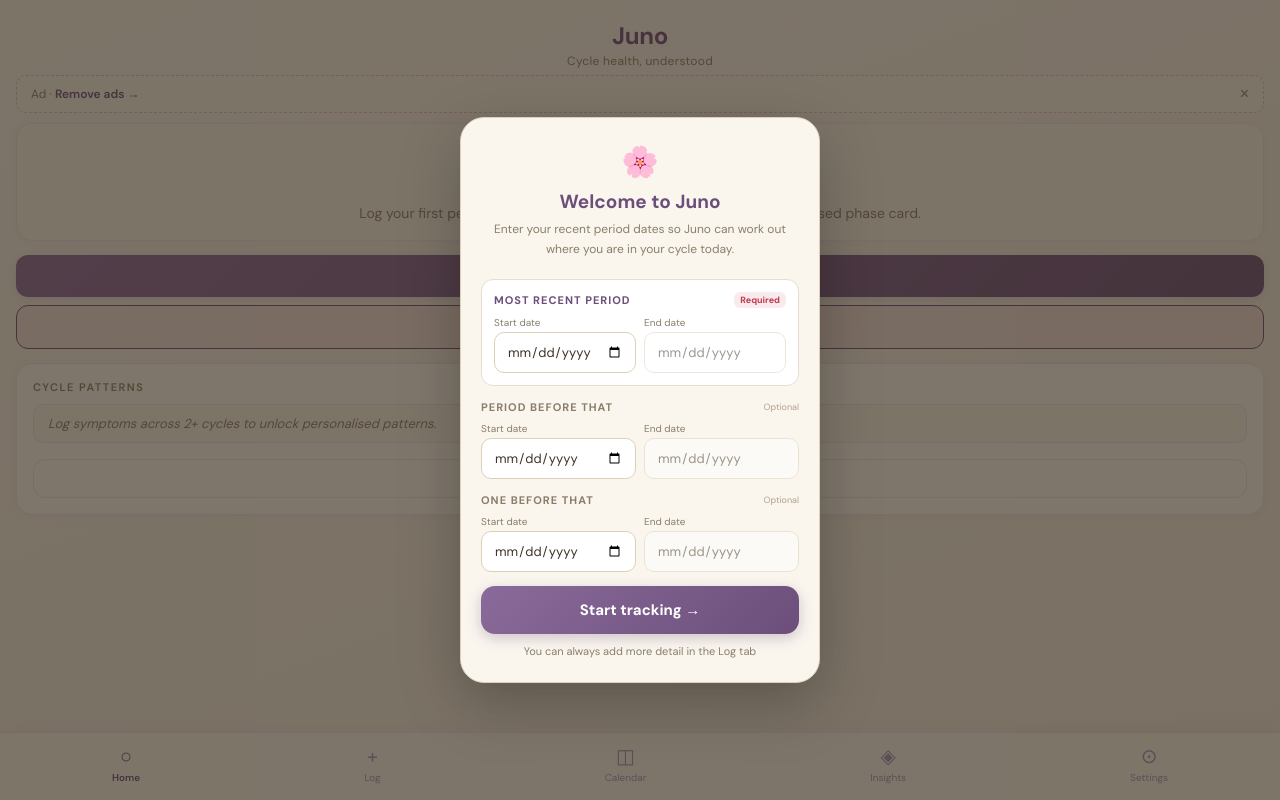
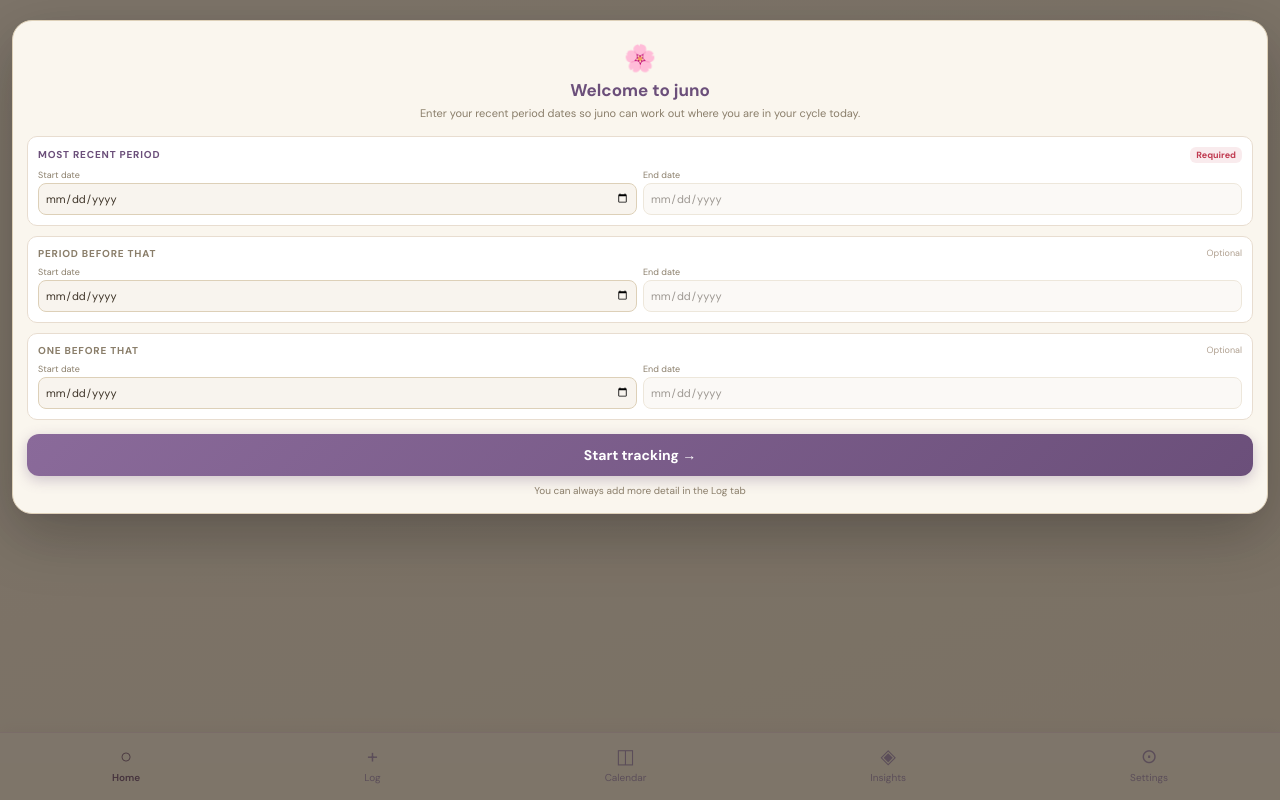
Before and after one commit to danimac-bit/juno, a React (Vite) app: page / in a window 1280 px wide. Built offline with nearby package versions, Linux system fonts and the light colour scheme.

Commit message:
Update App.jsx

```diff
--- a/src/App.jsx
+++ b/src/App.jsx
@@ -1,3 +1,4 @@
+// JUNO v2.0 - 2026-05-10 09:42
 import { useState, useEffect } from "react";
 
 // Load DM Sans font
@@ -299,9 +300,27 @@ export default function App() {
   function saveLog() {
     setCycles((prev) => {
       const updated = [...prev];
-      const last = { ...updated[updated.length - 1] };
-      last.entries = { ...last.entries, [selectedDate]: { ...logEntry } };
-      updated[updated.length - 1] = last;
+      // Find which cycle this date belongs to
+      let targetIdx = updated.length - 1; // default to latest
+      for (let i = 0; i < updated.length; i++) {
+        const cycleStart = new Date(updated[i].startDate);
+        const nextStart = updated[i + 1] ? new Date(updated[i + 1].startDate) : null;
+        const selDate = new Date(selectedDate);
+        if (selDate >= cycleStart && (!nextStart || selDate < nextStart)) {
+          targetIdx = i;
+          break;
+        }
+      }
+      const target = { ...updated[targetIdx] };
+      // If clearing flow completely, remove the entry if no other data
+      const newEntry = { ...logEntry };
+      if (!newEntry.flow && newEntry.symptoms.length === 0 && !newEntry.notes) {
+        const { [selectedDate]: _, ...rest } = target.entries;
+        target.entries = rest;
+      } else {
+        target.entries = { ...target.entries, [selectedDate]: newEntry };
+      }
+      updated[targetIdx] = target;
       return updated;
     });
     setShowLogSaved(true);
@@ -517,15 +536,19 @@ export default function App() {
     }
 
     const inputStyle = {
-      background: "#ffffff",
+      background: "#f8f4ee",
       border: "1px solid #ddd0b8",
-      borderRadius: "10px",
+      borderRadius: "8px",
       color: "#3e3428",
-      padding: "10px 12px",
+      padding: "7px 6px",
       fontFamily: "'DM Sans', sans-serif",
-      fontSize: "13px",
+      fontSize: "11px",
       width: "100%",
+      maxWidth: "100%",
       boxSizing: "border-box",
+      minWidth: 0,
+      display: "block",
+      overflow: "hidden",
     };
 
     const labels = ["Most recent period", "Period before that", "One before that"];
@@ -533,40 +556,40 @@ export default function App() {
     const previewDay = getCurrentCycleDay();
 
     return (
-      <div style={{ position: "fixed", inset: 0, background: "rgba(45,34,20,0.6)", zIndex: 200, display: "flex", alignItems: "center", justifyContent: "center", padding: "16px", overflowY: "auto" }}>
-        <div style={{ background: "#faf6ee", borderRadius: "24px", padding: "24px 20px", maxWidth: "360px", width: "100%", boxShadow: "0 20px 60px rgba(0,0,0,0.25)", border: "1px solid #ddd0b8" }}>
+      <div style={{ position: "fixed", inset: 0, background: "rgba(45,34,20,0.6)", zIndex: 200, display: "flex", alignItems: "flex-start", justifyContent: "center", padding: "12px", overflowY: "auto", WebkitOverflowScrolling: "touch", boxSizing: "border-box" }}>
+        <div style={{ background: "#faf6ee", borderRadius: "20px", padding: "20px 14px 16px", maxWidth: "100%", width: "calc(100% - 0px)", boxShadow: "0 20px 60px rgba(0,0,0,0.25)", border: "1px solid #ddd0b8", marginTop: "8px", marginBottom: "8px", boxSizing: "border-box", overflow: "hidden" }}>
 
           {/* Header */}
-          <div style={{ textAlign: "center", marginBottom: "20px" }}>
-            <div style={{ fontSize: "30px", marginBottom: "8px" }}>🌸</div>
-            <h2 style={{ fontSize: "19px", fontWeight: "700", color: "#6b4f7a", margin: "0 0 6px", fontFamily: "'DM Sans', sans-serif" }}>Welcome to Juno</h2>
-            <p style={{ fontSize: "12px", color: "#8a7e6a", lineHeight: 1.6, margin: 0 }}>
-              Enter your recent period dates so Juno can work out where you are in your cycle today.
+          <div style={{ textAlign: "center", marginBottom: "14px" }}>
+            <div style={{ fontSize: "26px", marginBottom: "4px" }}>🌸</div>
+            <h2 style={{ fontSize: "17px", fontWeight: "700", color: "#6b4f7a", margin: "0 0 4px", fontFamily: "'DM Sans', sans-serif" }}>Welcome to juno</h2>
+            <p style={{ fontSize: "11px", color: "#8a7e6a", lineHeight: 1.5, margin: 0 }}>
+              Enter your recent period dates so juno can work out where you are in your cycle today.
             </p>
           </div>
 
           {/* Live cycle day preview */}
           {previewDay && (
-            <div style={{ background: "rgba(107,79,122,0.08)", border: "1px solid rgba(107,79,122,0.2)", borderRadius: "12px", padding: "10px 14px", marginBottom: "16px", textAlign: "center" }}>
-              <div style={{ fontSize: "11px", color: "#8a7e6a", textTransform: "uppercase", letterSpacing: "1px", fontWeight: "600" }}>Based on your dates</div>
-              <div style={{ fontSize: "22px", fontWeight: "700", color: "#6b4f7a", marginTop: "2px" }}>You are on cycle day {previewDay}</div>
+            <div style={{ background: "rgba(107,79,122,0.08)", border: "1px solid rgba(107,79,122,0.2)", borderRadius: "10px", padding: "8px 12px", marginBottom: "12px", textAlign: "center" }}>
+              <div style={{ fontSize: "10px", color: "#8a7e6a", textTransform: "uppercase", letterSpacing: "1px", fontWeight: "600" }}>Based on your dates</div>
+              <div style={{ fontSize: "18px", fontWeight: "700", color: "#6b4f7a", marginTop: "1px" }}>You are on cycle day {previewDay}</div>
             </div>
           )}
 
           {/* Period inputs */}
           {cycleInputs.map((c, i) => (
-            <div key={i} style={{ marginBottom: "14px", background: i === 0 ? "#fff" : "transparent", borderRadius: "12px", padding: i === 0 ? "12px" : "0", border: i === 0 ? "1px solid #e8ddd0" : "none" }}>
-              <div style={{ display: "flex", justifyContent: "space-between", alignItems: "center", marginBottom: "8px" }}>
-                <div style={{ fontSize: "11px", fontWeight: "700", color: i === 0 ? "#6b4f7a" : "#8a7e6a", textTransform: "uppercase", letterSpacing: "1px" }}>{labels[i]}</div>
+            <div key={i} style={{ marginBottom: "10px", background: "#fff", borderRadius: "10px", padding: "10px", border: "1px solid #e8ddd0", overflow: "hidden", boxSizing: "border-box", width: "100%" }}>
+              <div style={{ display: "flex", justifyContent: "space-between", alignItems: "center", marginBottom: "6px" }}>
+                <div style={{ fontSize: "10px", fontWeight: "700", color: i === 0 ? "#6b4f7a" : "#8a7e6a", textTransform: "uppercase", letterSpacing: "0.8px" }}>{labels[i]}</div>
                 {required[i] ? (
                   <span style={{ fontSize: "9px", background: "rgba(192,57,79,0.1)", color: "#c0394f", borderRadius: "6px", padding: "2px 6px", fontWeight: "700" }}>Required</span>
                 ) : (
                   <span style={{ fontSize: "9px", color: "#b0a090" }}>Optional</span>
                 )}
               </div>
-              <div style={{ display: "flex", gap: "8px" }}>
-                <div style={{ flex: 1 }}>
-                  <div style={{ fontSize: "10px", color: "#8a7e6a", marginBottom: "3px" }}>Start date</div>
+              <div style={{ display: "flex", gap: "6px", width: "100%", boxSizing: "border-box" }}>
+                <div style={{ flex: 1, minWidth: 0 }}>
+                  <div style={{ fontSize: "9px", color: "#8a7e6a", marginBottom: "2px" }}>Start date</div>
                   <input
                     type="date"
                     max={new Date().toISOString().split("T")[0]}
@@ -575,8 +598,8 @@ export default function App() {
                     style={inputStyle}
                   />
                 </div>
-                <div style={{ flex: 1 }}>
-                  <div style={{ fontSize: "10px", color: "#8a7e6a", marginBottom: "3px" }}>End date</div>
+                <div style={{ flex: 1, minWidth: 0 }}>
+                  <div style={{ fontSize: "9px", color: "#8a7e6a", marginBottom: "2px" }}>End date</div>
                   <input
                     type="date"
                     max={new Date().toISOString().split("T")[0]}
@@ -592,7 +615,7 @@ export default function App() {
               {c.startDate && c.endDate && (() => {
                 const len = Math.floor((new Date(c.endDate) - new Date(c.startDate)) / (1000 * 60 * 60 * 24)) + 1;
                 return len > 0 ? (
-                  <div style={{ fontSize: "10px", color: "#8a7e6a", marginTop: "5px" }}>
+                  <div style={{ fontSize: "9px", color: "#8a7e6a", marginTop: "4px" }}>
                     {len} day period
                   </div>
                 ) : null;
@@ -608,11 +631,11 @@ export default function App() {
 
           <button
             onClick={handleFinish}
-            style={{ width: "100%", background: "linear-gradient(135deg, #8a6a9a, #6b4f7a)", border: "none", borderRadius: "14px", color: "white", padding: "14px", fontSize: "15px", fontWeight: "700", cursor: "pointer", fontFamily: "'DM Sans', sans-serif", boxShadow: "0 4px 14px rgba(107,79,122,0.3)", marginBottom: "10px" }}
+            style={{ width: "100%", background: "linear-gradient(135deg, #8a6a9a, #6b4f7a)", border: "none", borderRadius: "12px", color: "white", padding: "12px", fontSize: "14px", fontWeight: "700", cursor: "pointer", fontFamily: "'DM Sans', sans-serif", boxShadow: "0 4px 14px rgba(107,79,122,0.3)", marginBottom: "8px", marginTop: "4px" }}
           >
             Start tracking →
           </button>
-          <div style={{ textAlign: "center", fontSize: "11px", color: "#8a7e6a" }}>
+          <div style={{ textAlign: "center", fontSize: "10px", color: "#8a7e6a" }}>
             You can always add more detail in the Log tab
           </div>
         </div>
@@ -792,7 +815,7 @@ export default function App() {
     return (
       <div>
         <div style={styles.header}>
-          <h1 style={styles.title}>Juno</h1>
+          <h1 style={styles.title}>juno</h1>
           <p style={styles.subtitle}>Cycle health, understood</p>
         </div>
         <AdBanner />
@@ -937,11 +960,33 @@ export default function App() {
   // LOG VIEW
   function LogView() {
     const cd = getCycleDay(selectedDate);
+
+    // Find which cycle this date belongs to
+    function getDateCycleInfo() {
+      for (let i = 0; i < cycles.length; i++) {
+        const cycleStart = new Date(cycles[i].startDate);
+        const nextStart = cycles[i + 1] ? new Date(cycles[i + 1].startDate) : null;
+        const selDate = new Date(selectedDate);
+        if (selDate >= cycleStart && (!nextStart || selDate < nextStart)) {
+          const dayNum = Math.floor((selDate - cycleStart) / (1000 * 60 * 60 * 24)) + 1;
+          return { cycleIdx: i, dayNum, isCurrentCycle: i === cycles.length - 1 };
+        }
+      }
+      return null;
+    }
+
+    const cycleInfo = getDateCycleInfo();
+    const isPastCycle = cycleInfo && !cycleInfo.isCurrentCycle;
+
     return (
       <div>
         <div style={styles.header}>
           <h1 style={styles.title}>Log</h1>
-          <p style={styles.subtitle}>{selectedDate}{cd ? ` · Day ${cd}` : ""}</p>
+          <p style={styles.subtitle}>
+            {selectedDate}
+            {cycleInfo ? ` · Day ${cycleInfo.dayNum}` : ""}
+            {isPastCycle ? ` · Cycle ${cycleInfo.cycleIdx + 1}` : ""}
+          </p>
         </div>
         <AdBanner />
         <div style={styles.card}>
@@ -984,9 +1029,14 @@ export default function App() {
             style={{ background: "#f5f0e6", border: "1px solid #eddde6", borderRadius: "10px", color: "#1a1628", padding: "10px", fontFamily: "'DM Sans', sans-serif", fontSize: "13px", width: "100%", boxSizing: "border-box", minHeight: "80px", resize: "vertical" }}
           />
         </div>
+        {isPastCycle && (
+          <div style={{ margin: "0 16px 8px", background: "#f5f0e8", borderRadius: "10px", padding: "10px 14px", fontSize: "12px", color: "#8a7e6a", border: "1px solid #e8ddd0" }}>
+            ✏️ Editing <strong>Cycle {cycleInfo.cycleIdx + 1}, Day {cycleInfo.dayNum}</strong> — changes will update your history and recalculate predictions.
+          </div>
+        )}
         <div style={{ padding: "0 16px 16px", textAlign: "center" }}>
           <button style={{ ...styles.btn, width: "100%" }} onClick={saveLog}>
-            {showLogSaved ? "✓ Saved!" : "Save Entry"}
+            {showLogSaved ? "✓ Saved!" : isPastCycle ? "Update Entry" : "Save Entry"}
           </button>
         </div>
       </div>
@@ -1233,7 +1283,7 @@ export default function App() {
 
         {!isPremium && (
           <div style={{ ...styles.card, textAlign: "center", border: "1.5px solid #eddde6" }}>
-            <p style={{ color: "#8a7e6a", fontSize: "13px" }}>Go ad-free and support Juno</p>
+            <p style={{ color: "#8a7e6a", fontSize: "13px" }}>Go ad-free and support juno</p>
             <button style={styles.btn} onClick={() => setShowPremium(true)}>Remove Ads — $2.99</button>
           </div>
         )}
@@ -1428,7 +1478,7 @@ export default function App() {
           <div style={{ background: "#f5f0e6", borderRadius: "10px", padding: "12px 14px", marginBottom: "14px" }}>
             <div style={{ fontSize: "13px", fontWeight: "600", color: "#1a1628", marginBottom: "4px" }}>🔒 Your data stays on your device</div>
             <div style={{ fontSize: "12px", color: "#8a7e6a", lineHeight: 1.6 }}>
-              Juno never uploads, sells, or shares your health data. Everything you log is stored locally on this device only. Clearing the app storage will permanently delete your data.
+              juno never uploads, sells, or shares your health data. Everything you log is stored locally on this device only. Clearing the app storage will permanently delete your data.
             </div>
           </div>
           <Row label="Clear all data" sublabel="Permanently delete all cycle history">
@@ -1452,19 +1502,19 @@ export default function App() {
         {/* Premium */}
         {!isPremium ? (
           <div style={{ ...styles.card, textAlign: "center", border: "1.5px solid #eddde6" }}>
-            <p style={{ color: "#8a7e6a", fontSize: "13px", marginBottom: "12px" }}>Remove all ads and support Juno</p>
+            <p style={{ color: "#8a7e6a", fontSize: "13px", marginBottom: "12px" }}>Remove all ads and support juno</p>
             <button style={styles.btn} onClick={() => setShowPremium(true)}>Remove Ads — $2.99</button>
           </div>
         ) : (
           <div style={{ ...styles.card, textAlign: "center", background: "#f5f0e6" }}>
             <div style={{ fontSize: "20px", marginBottom: "6px" }}>✦</div>
             <div style={{ fontSize: "13px", fontWeight: "600", color: "#6b4f7a" }}>Ad-free</div>
-            <div style={{ fontSize: "12px", color: "#8a7e6a", marginTop: "2px" }}>Thank you for supporting Juno</div>
+            <div style={{ fontSize: "12px", color: "#8a7e6a", marginTop: "2px" }}>Thank you for supporting juno</div>
           </div>
         )}
 
         <div style={{ textAlign: "center", padding: "12px 16px 4px", fontSize: "11px", color: "#a090c0" }}>
-          Juno v1.0 · Made with care for your health
+          juno v1.0 · Made with care for your health
         </div>
       </div>
     );
```
